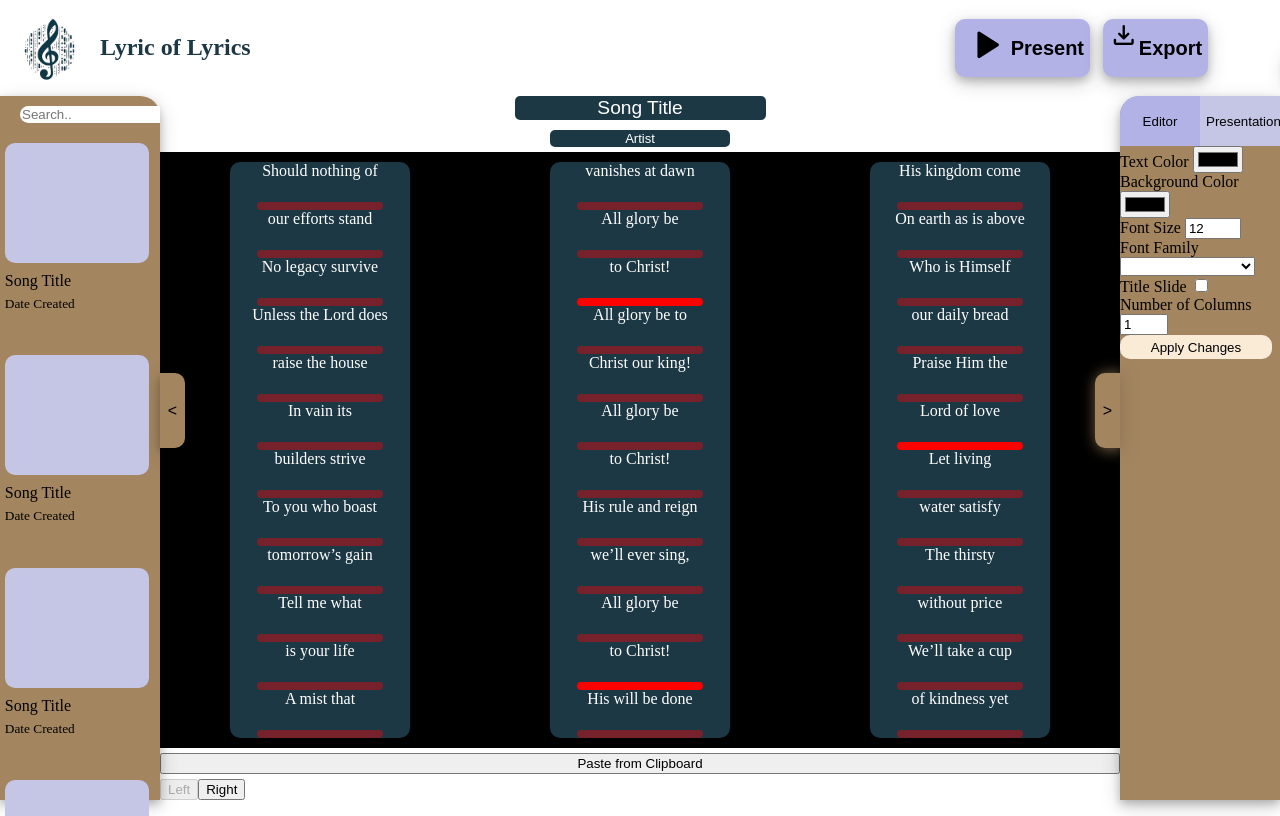
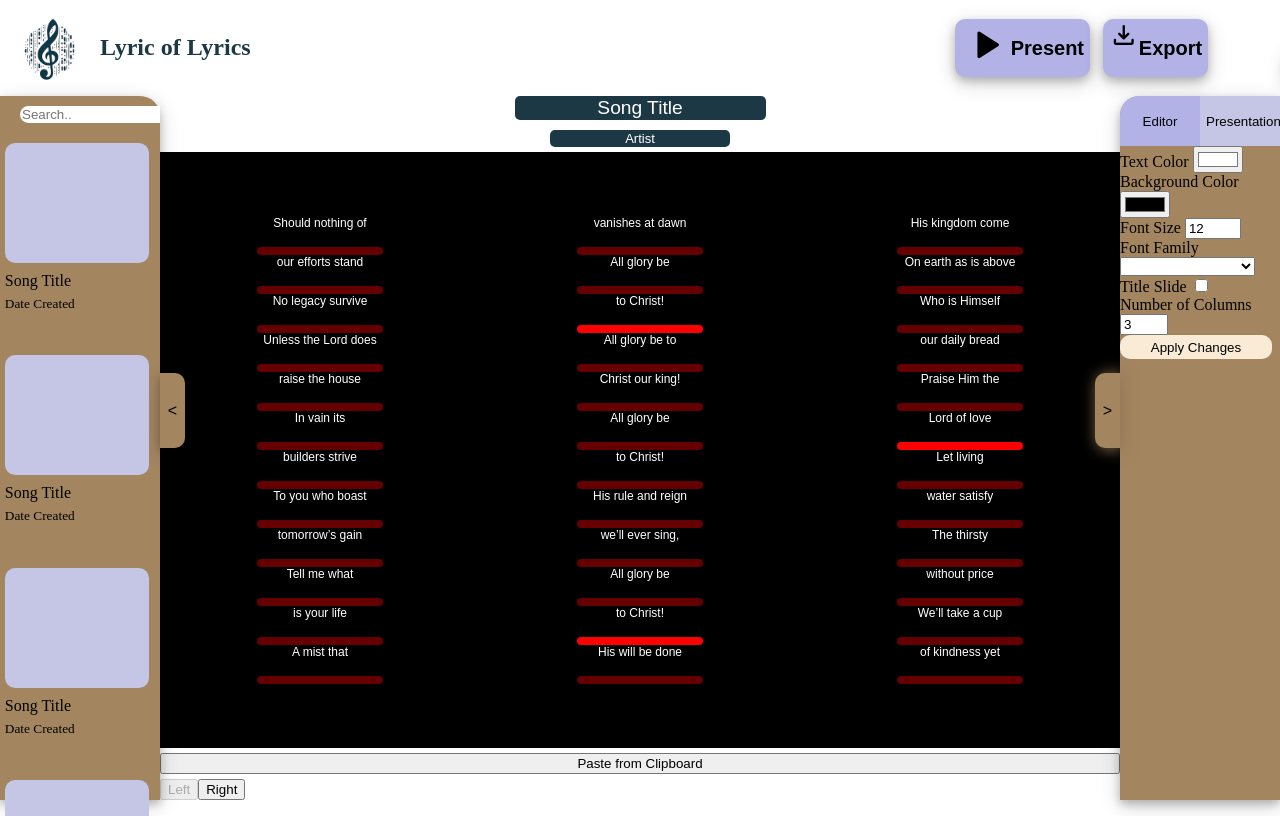
Before and after one commit to MasterTemple/CSCI-450-Group-Project, a SvelteKit app: page / in a window 1280 px wide. Shown: the top 816 px of the page. Built offline with nearby package versions, Linux system fonts and the light colour scheme.

Commit message:
Editor Settings are functional, textColor, and Arial Font Family not yet. Title slide not implemented

```diff
--- a/src/routes/EditorSettings.svelte
+++ b/src/routes/EditorSettings.svelte
@@ -1,14 +1,15 @@
 <script>
-    let textColor;
-    let backgroundColor;
-    let fontSize = 12;
-    let fontFamily = "Arial";
-    let titleSlide = false;
-    let numberOfColumns = 1;
+    import { numberOfColumnsToDisplay } from "./stores";
+	import {
+		textColor,
+		backgroundColor,
+		fontSize,
+		fontFamily,
+		titleSlide
+	}from "./stores.js";
 
-    //new branch
-    //determine if color input is RBG, HEX, HSL
-    //currently only works if user sets input to HEX manually
+
+
 
     function applySettings() {
         console.log({textColor, backgroundColor,  fontSize, fontFamily, titleSlide, numberOfColumns});
@@ -18,23 +19,22 @@
 </script>
 
 <div>
-    <label>Text Color <input name="editor-settings" type="color" id="textColor" bind:value={textColor}></label>
+    <label>Text Color <input name="editor-settings" type="color" id="textColor" bind:value={$textColor}></label>
     <br>
-    <label> Background Color <input name="editor-settings" type="color" id="backgroundColor" bind:value={backgroundColor}></label>
+    <label> Background Color <input name="editor-settings" type="color" id="backgroundColor" bind:value={$backgroundColor}></label>
     <br>
-    <label> Font Size <input name="editor-settings" type="number" min="12" max="36" id="fontSize" bind:value={fontSize}></label>
+    <label> Font Size <input name="editor-settings" type="number" min="12" max="36" id="fontSize" bind:value={$fontSize}></label>
     <br>
     <label for="Font Family"> Font Family</label>
-    <select name = "editor-settings" id="fontFamily" bind:value={fontFamily}>
+    <select name = "editor-settings" id="fontFamily" bind:value={$fontFamily}>
         <option value=arial>Arial</option>
         <option value=timeNewRoman>Times New Roman</option>
         <option value=helvetica>Helvetica</option>
     </select>
-    <!-- <label> Font Family <input name="editor-settings" type="text" id="fontFamily" bind:value={fontFamily}></label> -->
     <br>
-    <label> Title Slide <input name="editor-settings" type="checkbox" id="titleSlide" bind:value={titleSlide}></label>
+    <label> Title Slide <input name="editor-settings" type="checkbox" id="titleSlide" bind:value={$titleSlide}></label>
     <br>
-    <label>Number of Columns <input name="editor-settings" type="number" min="1" max="6" id="numberOfColumns" bind:value={numberOfColumns}></label>
+    <label>Number of Columns <input name="editor-settings" type="number" min="1" max="6" id="numberOfColumns" bind:value={$numberOfColumnsToDisplay}></label>
     <br>
 
 </div>
@@ -44,6 +44,8 @@
 
 
 <style>
+
+
 
 #applyChangesButton {
     background-color: antiquewhite;
--- a/src/routes/LyricEditor.svelte
+++ b/src/routes/LyricEditor.svelte
@@ -16,6 +16,15 @@
 		numberOfColumnsToDisplay,
 		rawClipboardContents,
 	} from "./stores.js";
+	import {
+		textColor,
+		backgroundColor,
+		fontSize,
+		fontFamily,
+		titleSlide
+	}from "./stores.js";
+
+
 
 	onMount(() => {
 		rawClipboardContents.set(EXAMPLE_CONTENTS_2);
@@ -183,7 +192,7 @@
 		style="--color: {color.darkBlue}"
 	/>
 </div>
-<div id="lyric-region" style="--color: {color.darkBlue}">
+<div id="lyric-region" style="--color: {$backgroundColor}">
 	{#each { length: NUMBER_OF_LINES_PER_COLUMN } as _, i}
 		<div
 			id="column-{i}"
@@ -192,7 +201,7 @@
 				$leftMostDisplayColumn + $numberOfColumnsToDisplay <= i}
 		>
 			{#each $lines.slice(i * NUMBER_OF_LINES_PER_COLUMN, min((i + 1) * NUMBER_OF_LINES_PER_COLUMN), $lines.length) as line, j}
-				<p class="lyric-text">
+				<p class="lyric-text" style="font-size: {$fontSize}px; font-family: {$fontFamily}; --color: {$textColor}">
 					<!-- {line} -->
 					<textarea
 						type="text"
@@ -203,6 +212,8 @@
 						on:keydown={checkForEnter}
 						value={line.text}
 						rows="2"
+
+
 					/>
 					<!-- <textarea name="" id="" rows="1" class="lyric-input" value="{line.text}"/> -->
 					<!-- {#each [...line.text.match(/\S+/g)] as word, i}
@@ -319,6 +330,7 @@
 	.lyric-input {
 		all: unset;
 		height: fit-content;
+
 	}
 
 	#column-nagivation {
--- a/src/routes/stores.js
+++ b/src/routes/stores.js
@@ -34,3 +34,11 @@ export const color = {
     darkPurple: '#b2b2e6',
     lightPurple: '#c5c5e6'
 }
+
+
+
+export const textColor = writable('#ffffff');
+export const backgroundColor = writable('#000000');
+export const fontSize = writable(12);
+export const fontFamily = writable('Arial');
+export const titleSlide = writable(true);
```
